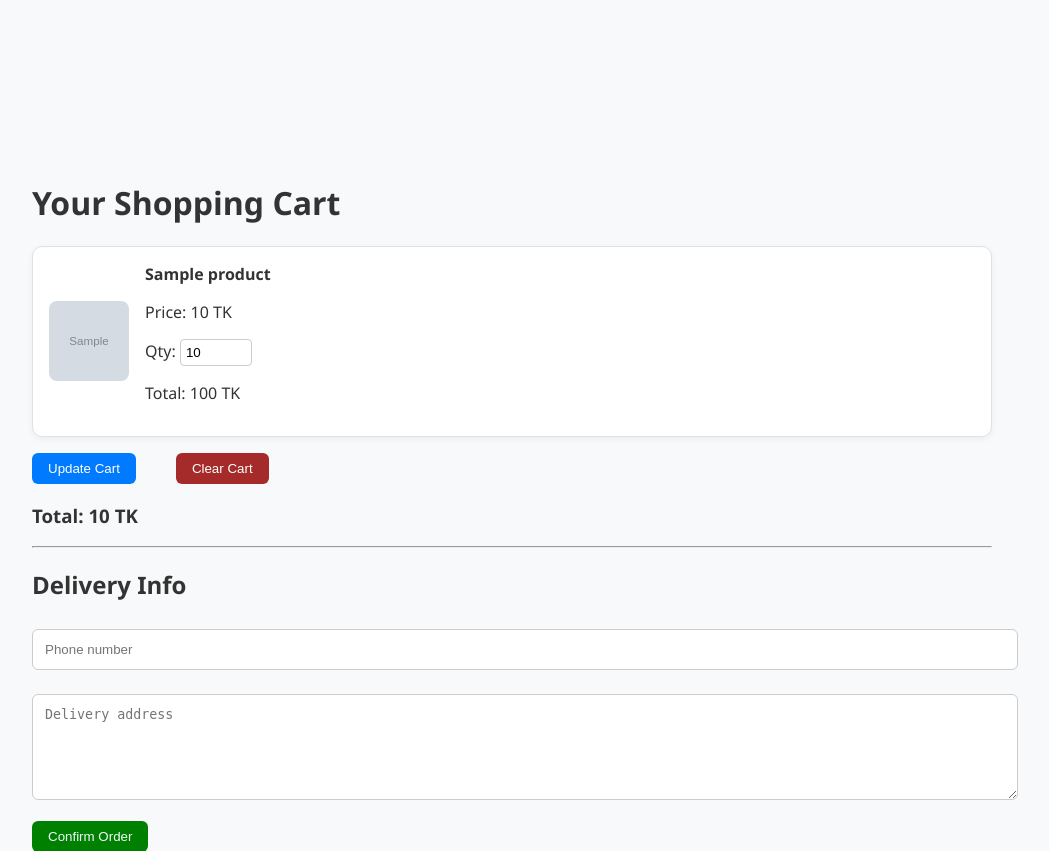
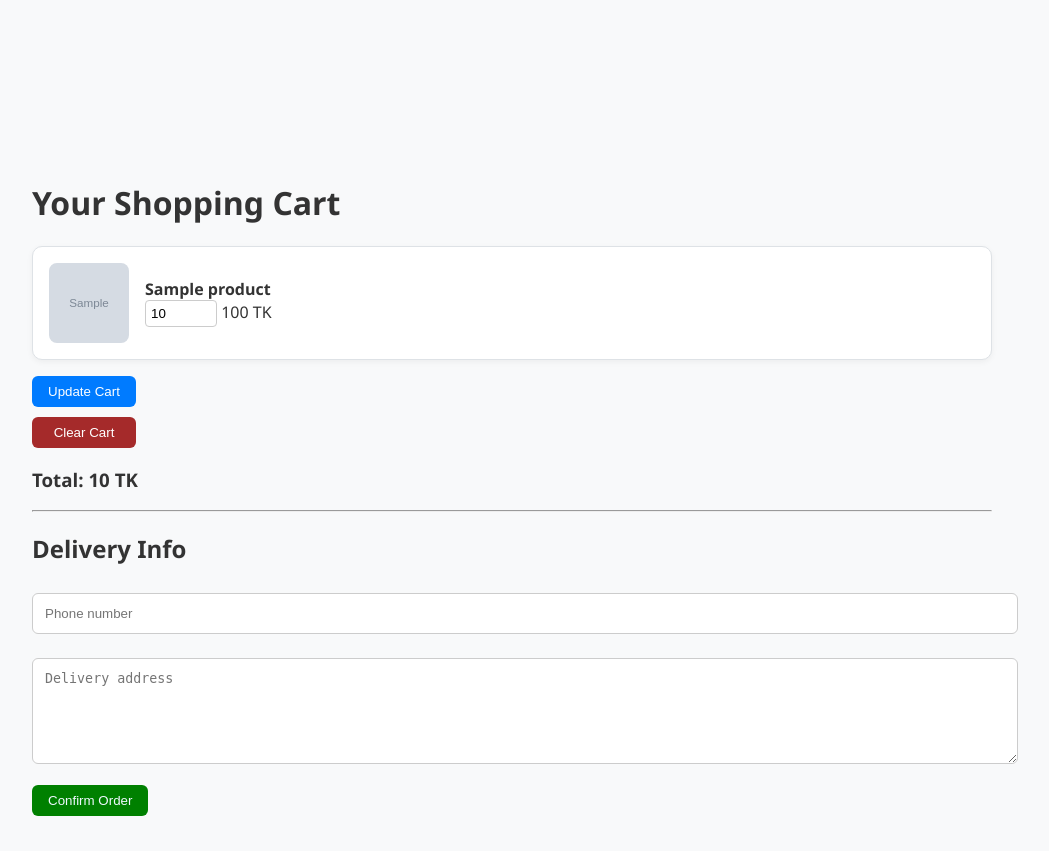
Before and after one commit to shmaruf7/ECOMMERCE-SITE, a Flask app: template templates/cart.html in a window 1280 px wide. Shown: the part 54-905 px from the top of the page, without its empty margins (128-1177 px from the left). After the commit the page ends 870 px from the top, so only its background shows below. Run offline with Flask 3, Linux system fonts and the light colour scheme; the template is opened without the code that fills it: most values are stand-ins (such as "Sample title", 1, 10 or a date in 2020); grey boxes marked "Sample" are stand-in pictures.

Commit message:
cart update

```diff
--- a/app.py
+++ b/app.py
@@ -70,13 +70,19 @@ def cart():
 def update_cart():
     cart = session.get('cart', {})
     for pid in list(cart.keys()):
-        qty = int(request.form.get(f'qty_{pid}', 1))
-        if qty > 0:
-            cart[pid] = qty
-        else:
-            del cart[pid]
+        qty_str = request.form.get(f'qty_{pid}')
+        if qty_str is not None:
+            try:
+                qty = int(qty_str)
+                if qty > 0:
+                    cart[pid] = qty
+                else:
+                    del cart[pid]
+            except ValueError:
+                pass  # Ignore invalid input
     session['cart'] = cart
     return redirect(url_for('cart'))
+
 
 @app.route('/confirm_order', methods=['POST'])
 def confirm_order():
--- a/static/css/style.css
+++ b/static/css/style.css
@@ -172,6 +172,18 @@ form textarea {
         flex-direction: column;
         text-align: center;
     }
+    .cart-card {
+        flex-direction: column;
+        align-items: center;
+    }
+
+    .cart-card img {
+        margin-bottom: 10px;
+    }
+
+    .summary, .btn {
+        text-align: center;
+    }
     main {
     padding: 2rem;
 }
--- a/templates/cart.html
+++ b/templates/cart.html
@@ -5,35 +5,25 @@
 <h1>Your Shopping Cart</h1>
 
 {% if items %}
-<form method="POST" action="/update_cart" class="cart-form">
-    <div class="cart-grid">
-        {% for item in items %}
-        <div class="cart-item" style="display: flex; ">
-            <img src="{{ item.product.image }}" alt="{{ item.product.name }}">
-            <div class="item-details">
-                <strong>{{ item.product.name }}</strong>
-                <p>Price: {{ item.product.price }} TK</p>
-                <label>
-                    Qty:
-                    <input type="number" name="qty_{{ item.product.id }}" value="{{ item.qty }}" min="0">
-                </label>
-                <p>Total: {{ item.product.price * item.qty }} TK</p>
-            </div>
+<form method="POST" action="/update_cart">
+    {% for item in items %}
+    <div class="cart-item">
+        <img src="{{ item.product.image }}" alt="{{ item.product.name }}" style="width:80px">
+        <div class="cart-details">
+            <strong>{{ item.product.name }}</strong><br>
+            <input type="number" name="qty_{{ item.product.id }}" value="{{ item.qty }}" min="0">
+            <span>{{ item.product.price * item.qty }} TK</span>
         </div>
-        {% endfor %}
     </div>
-
+    {% endfor %}
+    <button type="submit" class="update-btn">Update Cart</button>
 </form>
 
-<!-- Separate form for clearing the cart -->
- <div style="display: flex;">
-    <div class="cart-actions">
-        <button type="submit">Update Cart</button>
-    </div>
+
 <form method="POST" action="/clear_cart" class="cart-actions">
-    <button type="submit" class="danger" style="background-color: brown; margin-left: 40px;">Clear Cart</button>
+    <button type="submit" class="danger" style="background-color: brown; margin-top: 10px; width: 104px ;">Clear Cart</button>
 </form>
- </div>
+
 
 <h3>Total: {{ total }} TK</h3>
 <hr>
```
